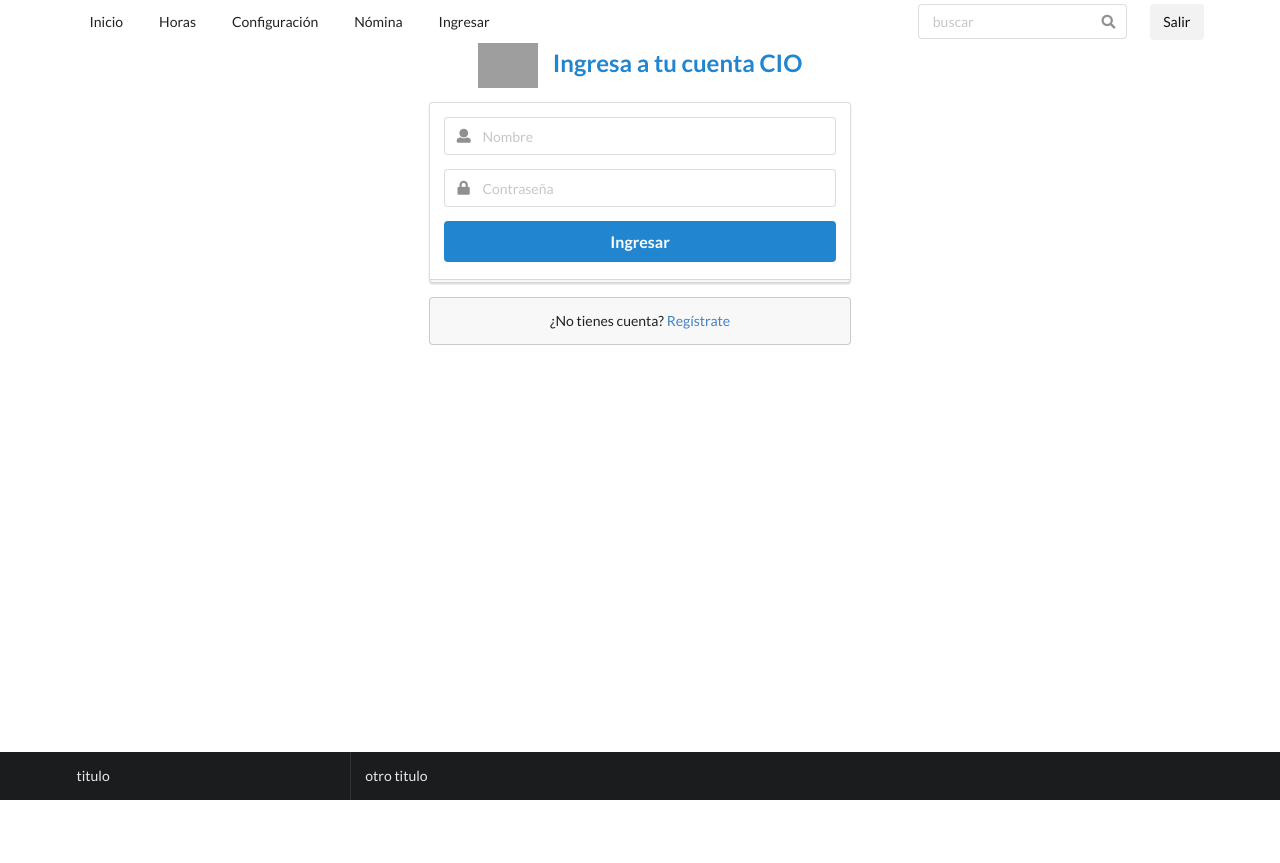
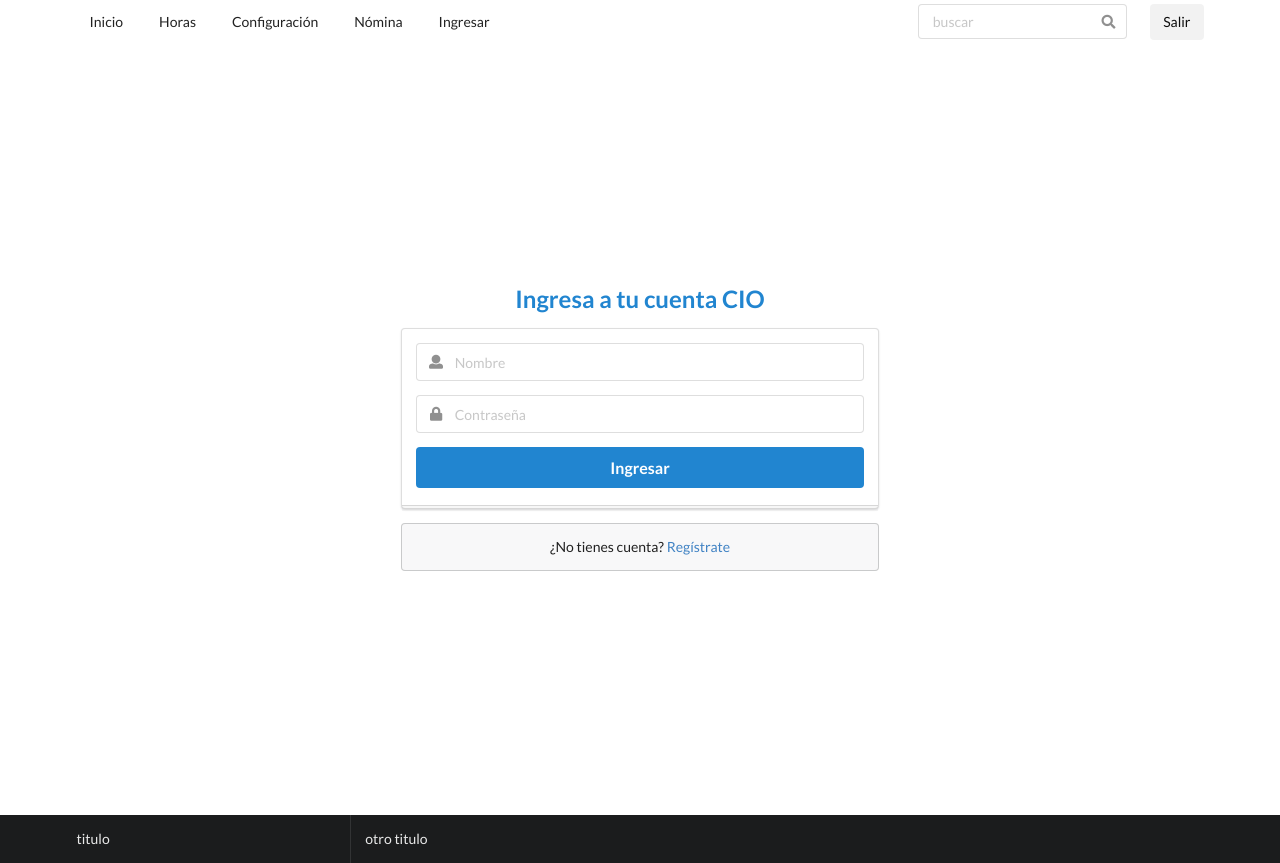
Before and after one commit to cleyber/cio, a Django app: page /cio/login/ in a window 1280 px wide. Before the commit the page ends 800 px from the top, so only its background shows below. Run offline with Django 3.2, Linux system fonts and the light colour scheme; some libraries are stand-ins or nearby versions; grey boxes are pictures that could not be loaded.

Commit message:
Working in Templates and Views

```diff
--- a/webapp/templates/webapp/login.html
+++ b/webapp/templates/webapp/login.html
@@ -1,15 +1,13 @@
 {% extends "./base.html"%}
+{% load static %}
 {% block title %}Ingresar{% endblock title%}
 {% block style %}
   <style media="screen">
-    body > .grid {
-      height: 100%;
-    }
-    .image {
+  #login {
+    min-height: 100vh;
+  }
+  .image {
       margin-top: -100px;
-    }
-    .column {
-      max-width: 450px;
     }
   </style>
 {% endblock style %}
@@ -19,10 +17,10 @@
 {% endblock navigation %}
 
 {% block content %}
-<div class="ui middle aligned center aligned grid">
-  <div class="column">
+<div class="ui middle aligned center aligned grid container" id="login">
+  <div class="sixteen wide mobile twelve wide tablet seven wide computer column"  >
     <h2 class="ui blue image header">
-      <img src="assets/images/logo.png" class="image">
+      <!-- <img src="{% static "webapp/img/logo.png" %}" class="image"> -->
       <div class="content">Ingresa a tu cuenta CIO</div>
     </h2>
     <form class="ui large form">
```
Also changed, not shown: webapp/templates/webapp/signin.html (+4 -4 lines).
